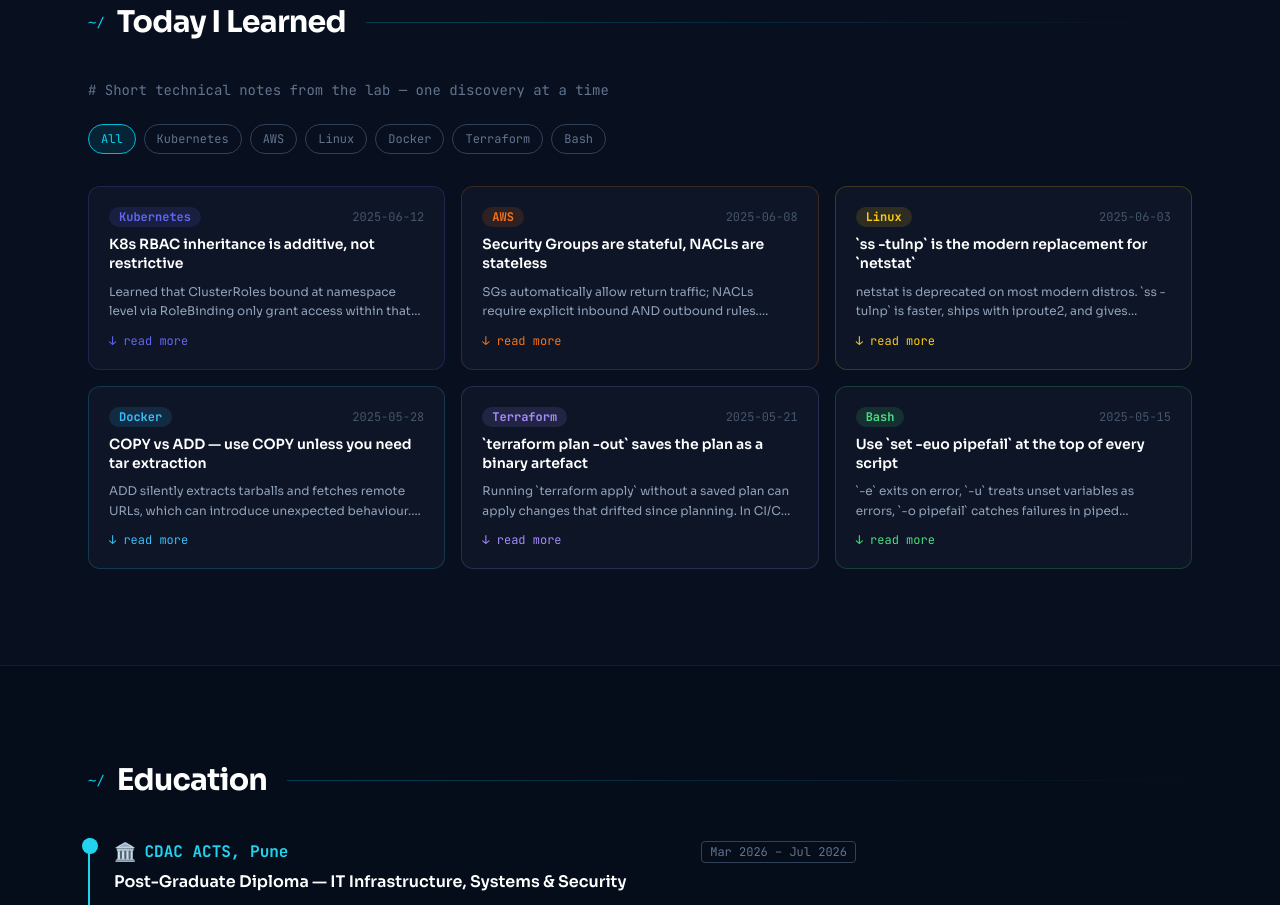
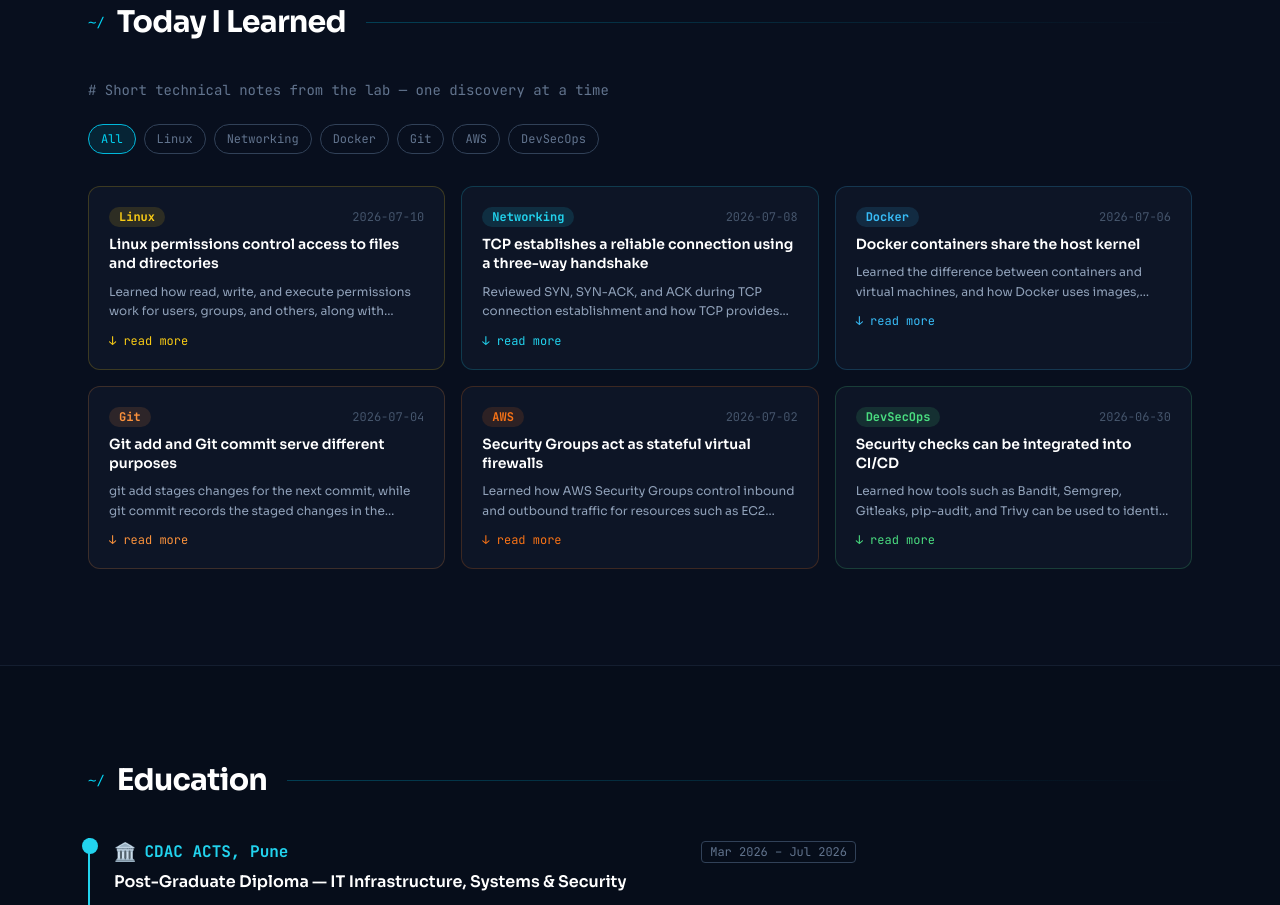
Before and after one commit to 30032003/my-portfolio, a React (Vite) app: page / in a window 1280 px wide. Shown: the part 3840-4745 px from the top of the page. Built offline with nearby package versions, Linux system fonts and the light colour scheme.

Commit message:
Update TIL learning notes

```diff
--- a/src/App.jsx
+++ b/src/App.jsx
@@ -164,50 +164,50 @@ const CERTS = [
 const TIL_ENTRIES = [
   {
     id: 1,
-    date: "2025-06-12",
-    tag: "Kubernetes",
-    title: "K8s RBAC inheritance is additive, not restrictive",
-    body: "Learned that ClusterRoles bound at namespace level via RoleBinding only grant access within that namespace — even if the ClusterRole has cluster-wide rules. The binding scope wins.",
-    accent: "#6366f1",
+    date: "2026-07-10",
+    tag: "Linux",
+    title: "Linux permissions control access to files and directories",
+    body: "Learned how read, write, and execute permissions work for users, groups, and others, along with chmod, chown, and ownership management.",
+    accent: "#facc15",
   },
   {
     id: 2,
-    date: "2025-06-08",
+    date: "2026-07-08",
+    tag: "Networking",
+    title: "TCP establishes a reliable connection using a three-way handshake",
+    body: "Reviewed SYN, SYN-ACK, and ACK during TCP connection establishment and how TCP provides reliable and ordered communication.",
+    accent: "#22d3ee",
+  },
+  {
+    id: 3,
+    date: "2026-07-06",
+    tag: "Docker",
+    title: "Docker containers share the host kernel",
+    body: "Learned the difference between containers and virtual machines, and how Docker uses images, containers, volumes, and networks.",
+    accent: "#38bdf8",
+  },
+  {
+    id: 4,
+    date: "2026-07-04",
+    tag: "Git",
+    title: "Git add and Git commit serve different purposes",
+    body: "git add stages changes for the next commit, while git commit records the staged changes in the repository history.",
+    accent: "#fb923c",
+  },
+  {
+    id: 5,
+    date: "2026-07-02",
     tag: "AWS",
-    title: "Security Groups are stateful, NACLs are stateless",
-    body: "SGs automatically allow return traffic; NACLs require explicit inbound AND outbound rules. Spent 40 minutes debugging an RDS connection before realising the NACL was dropping the ephemeral port response.",
+    title: "Security Groups act as stateful virtual firewalls",
+    body: "Learned how AWS Security Groups control inbound and outbound traffic for resources such as EC2 instances and automatically allow corresponding return traffic.",
     accent: "#f97316",
   },
   {
-    id: 3,
-    date: "2025-06-03",
-    tag: "Linux",
-    title: "`ss -tulnp` is the modern replacement for `netstat`",
-    body: "netstat is deprecated on most modern distros. `ss -tulnp` is faster, ships with iproute2, and gives cleaner output. Alias it immediately on any new server.",
-    accent: "#facc15",
-  },
-  {
-    id: 4,
-    date: "2025-05-28",
-    tag: "Docker",
-    title: "COPY vs ADD — use COPY unless you need tar extraction",
-    body: "ADD silently extracts tarballs and fetches remote URLs, which can introduce unexpected behaviour. COPY is explicit and predictable. Reserve ADD only when you explicitly need its extra powers.",
-    accent: "#38bdf8",
-  },
-  {
-    id: 5,
-    date: "2025-05-21",
-    tag: "Terraform",
-    title: "`terraform plan -out` saves the plan as a binary artefact",
-    body: "Running `terraform apply` without a saved plan can apply changes that drifted since planning. In CI/CD, always `plan -out=tfplan` and `apply tfplan` to guarantee what was reviewed is what runs.",
-    accent: "#a78bfa",
-  },
-  {
     id: 6,
-    date: "2025-05-15",
-    tag: "Bash",
-    title: "Use `set -euo pipefail` at the top of every script",
-    body: "`-e` exits on error, `-u` treats unset variables as errors, `-o pipefail` catches failures in piped commands. Together they turn silent failures into loud, debuggable crashes.",
+    date: "2026-06-30",
+    tag: "DevSecOps",
+    title: "Security checks can be integrated into CI/CD",
+    body: "Learned how tools such as Bandit, Semgrep, Gitleaks, pip-audit, and Trivy can be used to identify security issues during the software delivery process.",
     accent: "#4ade80",
   },
 ];
```
